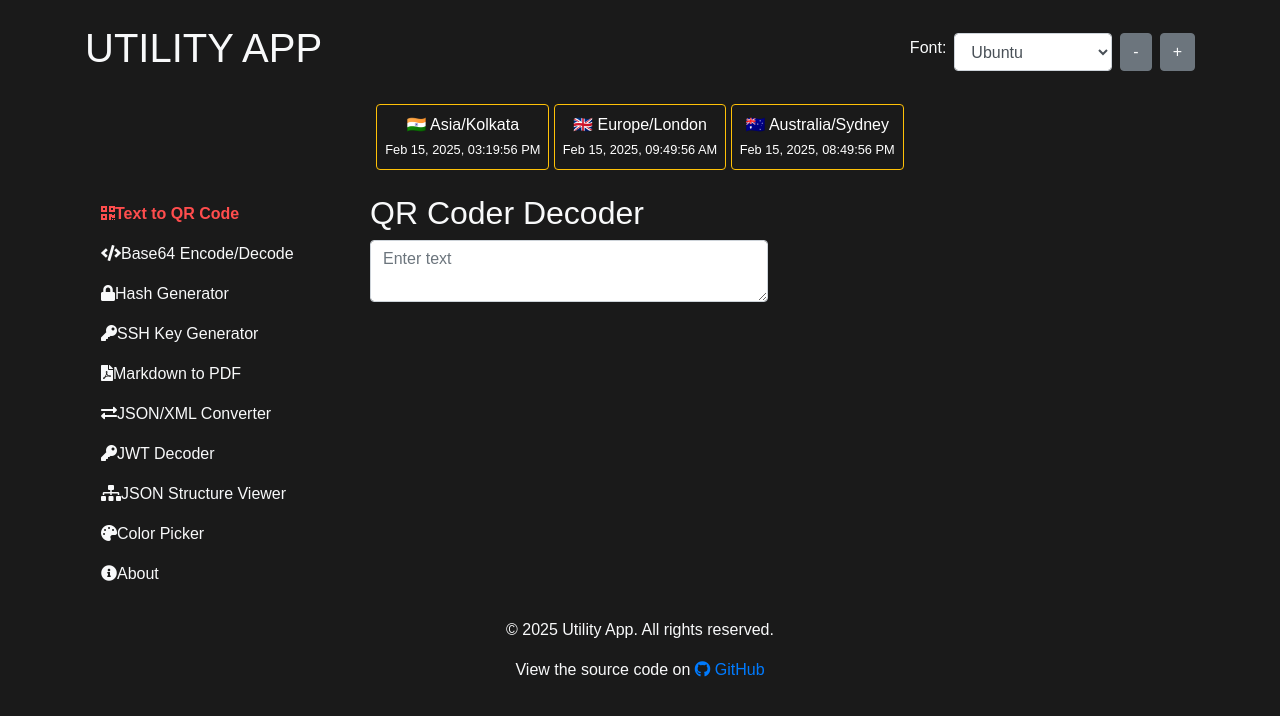
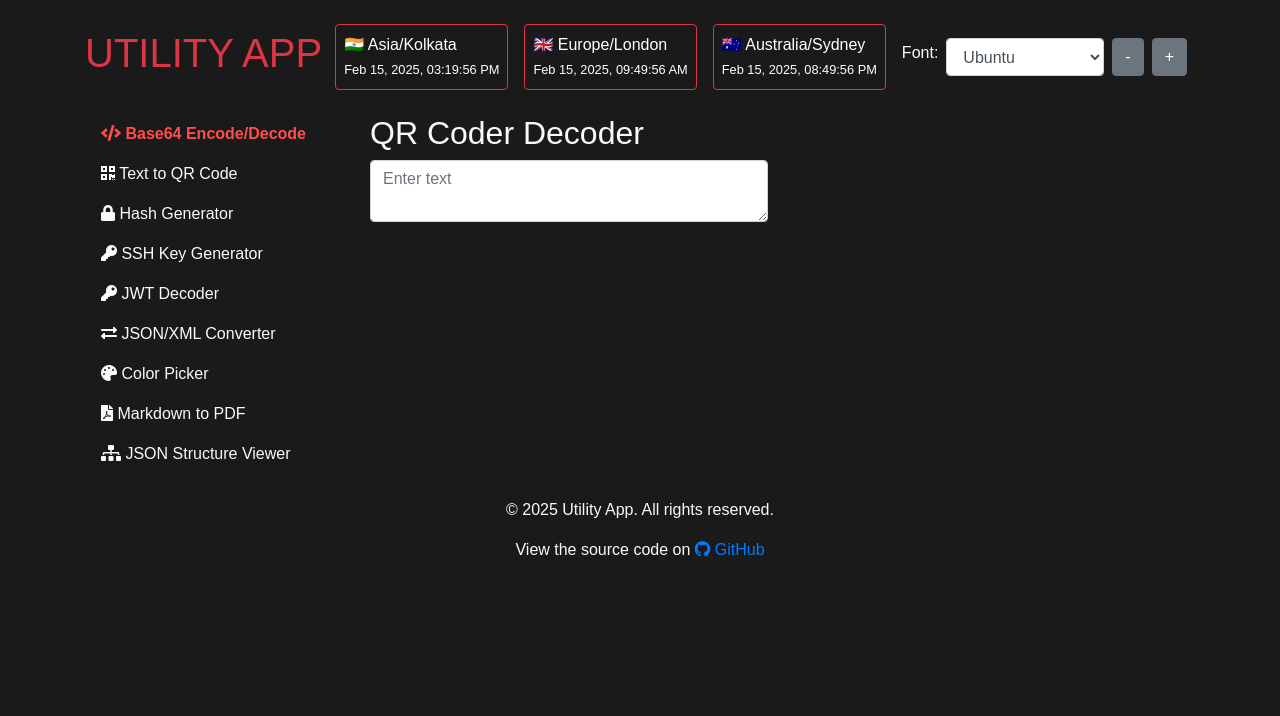
Before and after one commit to LearnWithNewton/LearnWithNewton, a plain HTML site: page index.html in a window 1280 px wide. Drawn offline with nearby package versions, Linux system fonts and the light colour scheme; a script that the page names is missing.

Commit message:
updated ui

```diff
--- a/index.html
+++ b/index.html
@@ -49,8 +49,21 @@
 <body>
     <div class="container">
         <div class="d-flex justify-content-between align-items-center my-4">
-            <h1 class="text-center">UTILITY APP</h1>
+            <h1 class="text-danger">UTILITY APP</h1>
             <div class="d-flex align-items-center">
+                <div class="d-inline-block p-2 border border-danger text-white rounded mx-2">
+                    <span>🇮🇳 Asia/Kolkata</span><br>
+                    <span id="time-ist" class="small"></span>
+                </div>
+                <div class="d-inline-block p-2 border border-danger text-white rounded mx-2">
+                    <span>🇬🇧 Europe/London</span><br>
+                    <span id="time-uk" class="small"></span>
+                </div>
+                <div class="d-inline-block p-2 border border-danger text-white rounded mx-2">
+                    <span>🇦🇺 Australia/Sydney</span><br>
+                    <span id="time-aus" class="small"></span>
+                </div>
+                <div class="d-flex align-items-center mx-2">
                     <label for="font-select" class="mr-2">Font:</label>
                     <select id="font-select" class="form-control mr-2">
                         <option value="Ubuntu">Ubuntu</option>
@@ -73,34 +86,21 @@
                     <button id="font-size-increase" class="btn btn-secondary">+</button>
                 </div>
             </div>
-        <div class="text-center my-4">
-            <div class="d-inline-block p-2 border border-warning text-white rounded">
-                <span>🇮🇳 Asia/Kolkata</span><br>
-                <span id="time-ist" class="small"></span>
-            </div>
-            <div class="d-inline-block p-2 border border-warning text-white rounded">
-                <span>🇬🇧 Europe/London</span><br>
-                <span id="time-uk" class="small"></span>
-            </div>
-            <div class="d-inline-block p-2 border border-warning text-white rounded">
-                <span>🇦🇺 Australia/Sydney</span><br>
-                <span id="time-aus" class="small"></span>
-            </div>
         </div>
 
         <div class="row">
             <nav class="col-md-3 sidebar">
                 <ul class="nav flex-column">
-                    <li class="nav-item"><a class="nav-link active" href="#qr-code"><i class="fas fa-qrcode"></i>Text to QR Code</a></li>
-                    <li class="nav-item"><a class="nav-link" href="#base64"><i class="fas fa-code"></i>Base64 Encode/Decode</a></li>
-                    <li class="nav-item"><a class="nav-link" href="#hash-generator"><i class="fas fa-lock"></i>Hash Generator</a></li>
-                    <li class="nav-item"><a class="nav-link" href="#ssh-key-generator"><i class="fas fa-key"></i>SSH Key Generator</a></li>
-                    <li class="nav-item"><a class="nav-link" href="#markdown"><i class="fas fa-file-pdf"></i>Markdown to PDF</a></li>
-                    <li class="nav-item"><a class="nav-link" href="#json-xml"><i class="fas fa-exchange-alt"></i>JSON/XML Converter</a></li>
-                    <li class="nav-item"><a class="nav-link" href="#jwt"><i class="fas fa-key"></i>JWT Decoder</a></li>
-                    <li class="nav-item"><a class="nav-link" href="#json-viewer"><i class="fas fa-sitemap"></i>JSON Structure Viewer</a></li>
-                    <li class="nav-item"><a class="nav-link" href="#color-picker"><i class="fas fa-palette"></i>Color Picker</a></li>
-                    <li class="nav-item"><a class="nav-link" href="#about"><i class="fas fa-info-circle"></i>About</a></li>
+                    <li class="nav-item"><a class="nav-link active" href="#base64"><i class="fas fa-code"></i> Base64 Encode/Decode</a></li>
+                    <li class="nav-item"><a class="nav-link" href="#qr-code"><i class="fas fa-qrcode"></i> Text to QR Code</a></li>
+                    <li class="nav-item"><a class="nav-link" href="#hash-generator"><i class="fas fa-lock"></i> Hash Generator</a></li>
+                    <li class="nav-item"><a class="nav-link" href="#ssh-key-generator"><i class="fas fa-key"></i> SSH Key Generator</a></li>
+                    <li class="nav-item"><a class="nav-link" href="#jwt"><i class="fas fa-key"></i> JWT Decoder</a></li>
+                    <li class="nav-item"><a class="nav-link" href="#json-xml"><i class="fas fa-exchange-alt"></i> JSON/XML Converter</a></li>
+                    <li class="nav-item"><a class="nav-link" href="#color-picker"><i class="fas fa-palette"></i> Color Picker</a></li>
+                    <li class="nav-item"><a class="nav-link" href="#markdown"><i class="fas fa-file-pdf"></i> Markdown to PDF</a></li>
+                    <li class="nav-item"><a class="nav-link" href="#json-viewer"><i class="fas fa-sitemap"></i> JSON Structure Viewer</a></li>
+                    <!-- <li class="nav-item"><a class="nav-link" href="#about"><i class="fas fa-info-circle"></i>About</a></li> -->
                 </ul>
             </nav>
             <main class="col-md-9">
@@ -113,7 +113,7 @@
                         </div>
                         <div class="col-md-6">
                             <div id="qr-result"></div>
-                            <div id="qr-decoded-result" class="mt-2"></div>
+                            <!-- <div id="qr-decoded-result" class="mt-2"></div> -->
                         </div>
                     </div>
                 </div>
```
Lines whose indentation alone changed are shown as unchanged.
